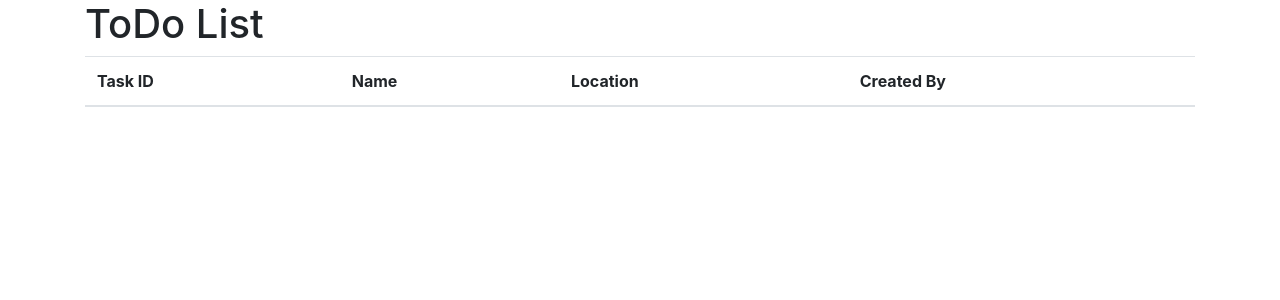
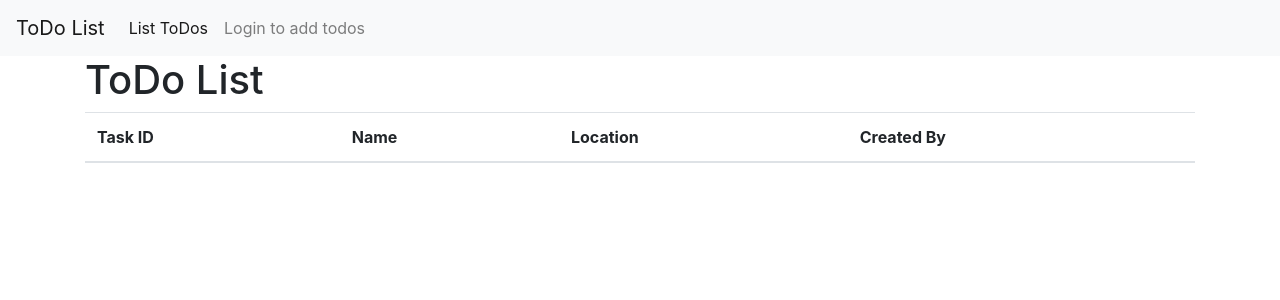
Before and after one commit to halfnibble/itc220_todo, a Flask app: page / in a window 1280 px wide. Shown: the top 300 px of the page. Run offline with Flask 2, Linux system fonts and the light colour scheme; data that the repository does not hold is empty; some libraries are stand-ins or nearby versions.

Commit message:
Add header.

```diff
--- a/templates/list_view.html
+++ b/templates/list_view.html
@@ -11,6 +11,23 @@
     <title>ToDo List</title>
 </head>
 <body>
+
+    <nav class="navbar navbar-expand-lg navbar-light bg-light">
+        <a class="navbar-brand" href="/">ToDo List</a>
+        <button class="navbar-toggler" type="button" data-toggle="collapse" data-target="#navbarNav" aria-controls="navbarNav" aria-expanded="false" aria-label="Toggle navigation">
+            <span class="navbar-toggler-icon"></span>
+        </button>
+        <div class="collapse navbar-collapse" id="navbarNav">
+            <ul class="navbar-nav">
+                <li class="nav-item active">
+                    <a class="nav-link" href="/">List ToDos<span class="sr-only">(current)</span></a>
+                </li>
+                <li class="nav-item">
+                    <a class="nav-link" href="/login">Login to add todos</a>
+                </li>
+            </ul>
+        </div>
+    </nav>
 
     <main class="container">
         <div class="row">
```
Also changed, not shown: templates/create.html (+17 -1 lines), templates/login.html (+17 -0 lines).
